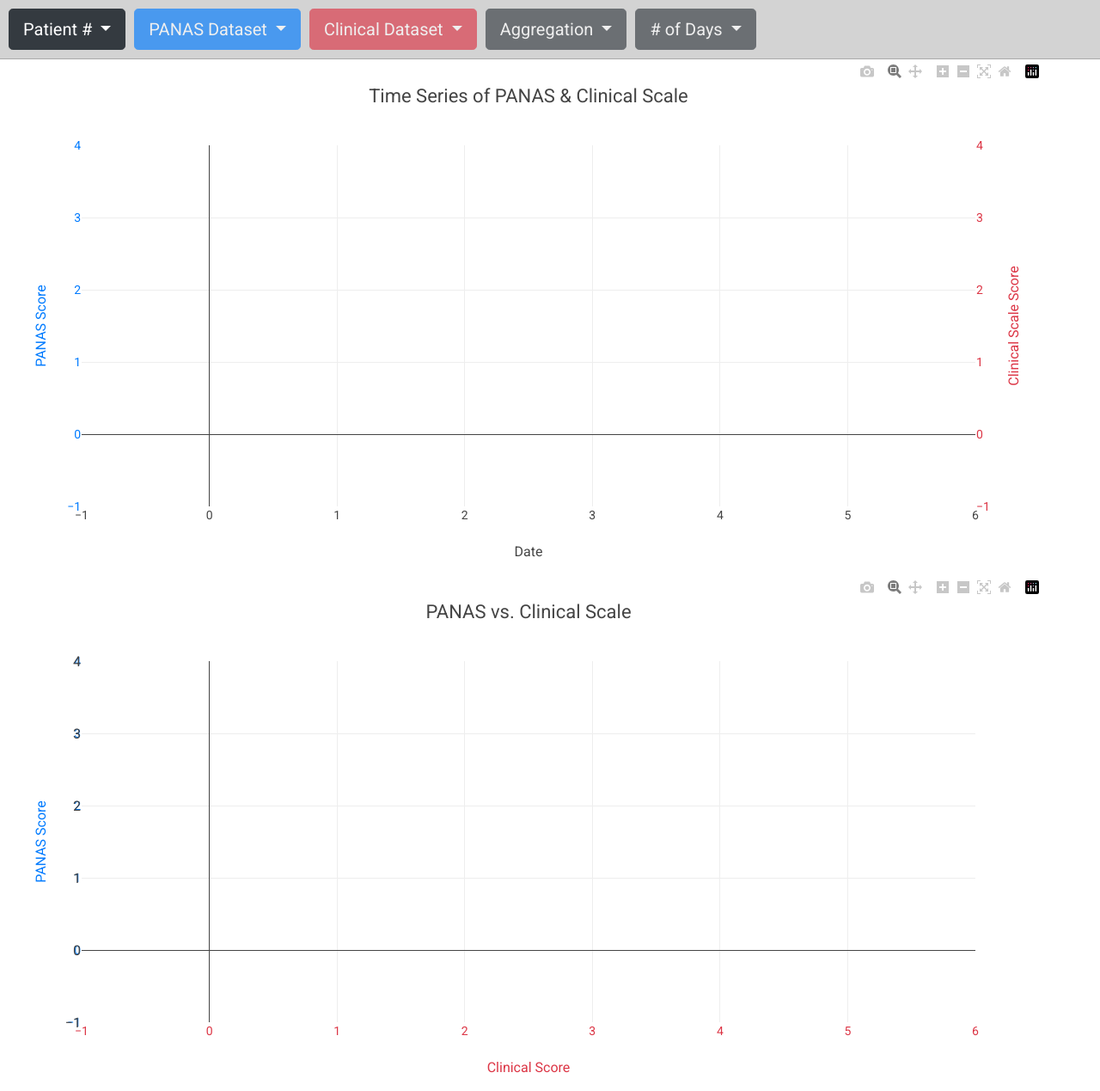
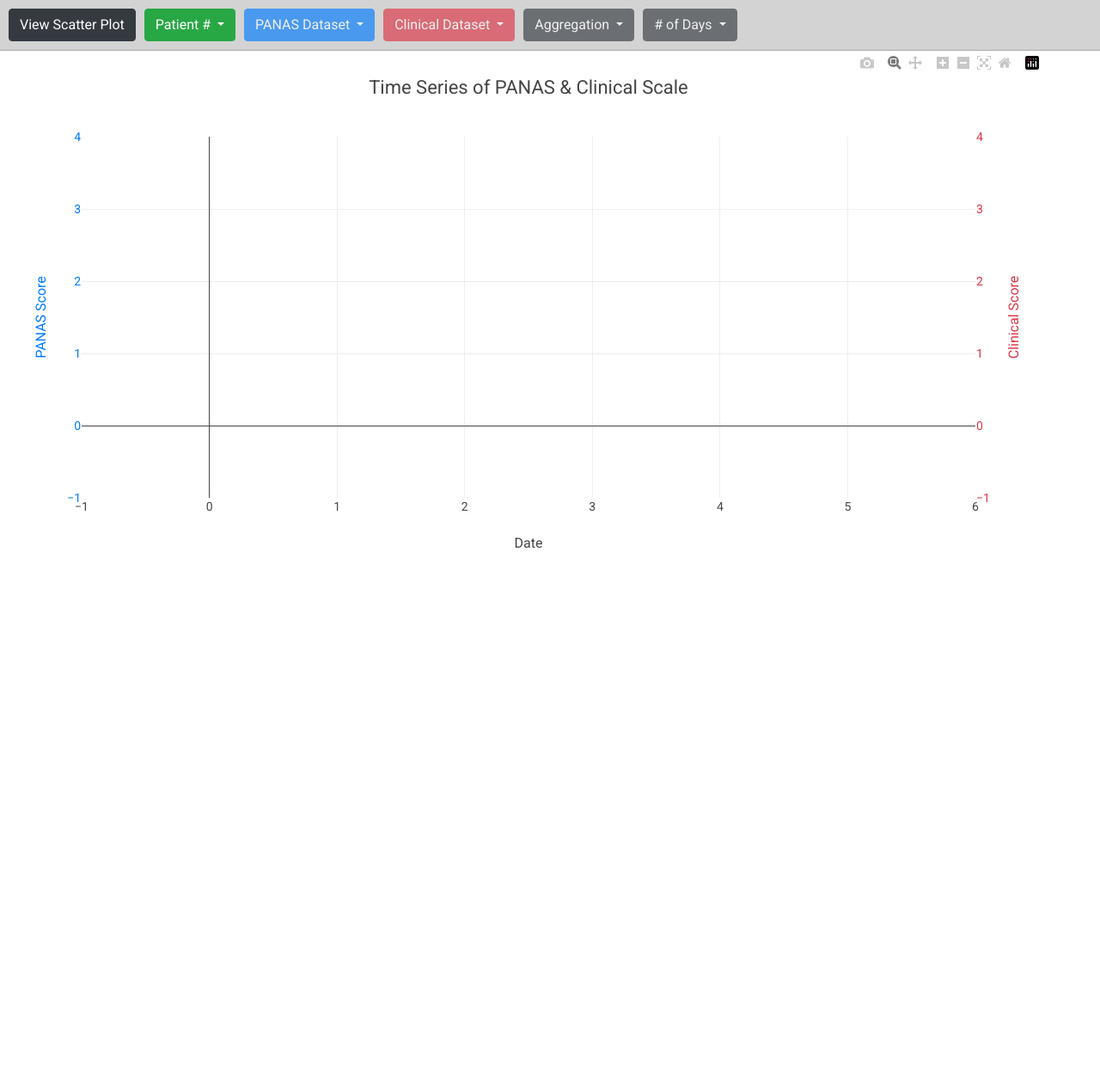
Before and after one commit to freeeal/MGH_viz_platform, a Flask app: page / in a window 1280 px wide. Shown: the whole page at 86% size. After the commit the page ends 638 px from the top, so only its background shows below. Run offline with Flask 2, Linux system fonts and the light colour scheme; some libraries are stand-ins or nearby versions.

Commit message:
add plot toggle button + a few style changes

```diff
--- a/static/css/styles.css
+++ b/static/css/styles.css
@@ -24,3 +24,7 @@ body {
 .new-question-label {
   padding-left: 5px;
 }
+
+#scatterPlot {
+  display: none;
+}
--- a/templates/plots.html
+++ b/templates/plots.html
@@ -3,8 +3,13 @@
 {% block content %}
 
 <div class="row">
+  <div class="dropdown" id="plotToggleButtonDiv">
+    <button class="btn btn-dark btn-md" type="button" id="plotToggleButton" onclick="togglePlot()" aria-haspopup="true" aria-expanded="false">
+      View Scatter Plot
+    </button>
+  </div>
   <div class="dropdown">
-    <button class="btn btn-dark btn-lg dropdown-toggle" type="button" id="patientDropdownMenuButton" data-toggle="dropdown" aria-haspopup="true" aria-expanded="false">
+    <button class="btn btn-success btn-md dropdown-toggle" type="button" id="patientDropdownMenuButton" data-toggle="dropdown" aria-haspopup="true" aria-expanded="false">
       Patient #
     </button>
     <div id="patient" class="dropdown-menu" aria-labelledby="dropdownMenuButton">
@@ -16,7 +21,7 @@
     </div>
   </div>
   <div class="dropdown">
-    <button class="btn btn-primary btn-lg dropdown-toggle disabled" type="button" id="panasDropdownMenuButton" data-toggle="dropdown" aria-haspopup="true" aria-expanded="false">
+    <button class="btn btn-primary btn-md dropdown-toggle disabled" type="button" id="panasDropdownMenuButton" data-toggle="dropdown" aria-haspopup="true" aria-expanded="false">
       PANAS Dataset
     </button>
     <div id="panas" class="dropdown-menu" aria-labelledby="dropdownMenuButton">
@@ -27,7 +32,7 @@
     </div>
   </div>
   <div class="dropdown">
-    <button class="btn btn-danger btn-lg dropdown-toggle disabled" type="button" id="clinicalDropdownMenuButton" data-toggle="dropdown" aria-haspopup="true" aria-expanded="false">
+    <button class="btn btn-danger btn-md dropdown-toggle disabled" type="button" id="clinicalDropdownMenuButton" data-toggle="dropdown" aria-haspopup="true" aria-expanded="false">
       Clinical Dataset
     </button>
     <div id="clinical" class="dropdown-menu" aria-labelledby="dropdownMenuButton">
@@ -43,7 +48,7 @@
     </div>
   </div>
   <div class="dropdown">
-    <button class="btn btn-dark btn-lg dropdown-toggle disabled" type="button" id="aggregationDropdownMenuButton" data-toggle="dropdown" aria-haspopup="true" aria-expanded="false">
+    <button class="btn btn-dark btn-md dropdown-toggle disabled" type="button" id="aggregationDropdownMenuButton" data-toggle="dropdown" aria-haspopup="true" aria-expanded="false">
       Aggregation
     </button>
     <div id="aggregation" class="dropdown-menu" aria-labelledby="dropdownMenuButton">
@@ -55,7 +60,7 @@
     </div>
   </div>
   <div class="dropdown">
-    <button class="btn btn-dark btn-lg dropdown-toggle disabled" type="button" id="numDaysDropdownMenuButton" data-toggle="dropdown" aria-haspopup="true" aria-expanded="false">
+    <button class="btn btn-dark btn-md dropdown-toggle disabled" type="button" id="numDaysDropdownMenuButton" data-toggle="dropdown" aria-haspopup="true" aria-expanded="false">
       # of Days
     </button>
     <div id="days" class="dropdown-menu" aria-labelledby="dropdownMenuButton">
@@ -583,7 +588,7 @@
       tickfont: {color: '#007bff', size: 14},
     },
     yaxis2: {
-      title: 'Clinical Scale Score',
+      title: 'Clinical Score',
       titlefont: {color: '#dc3545', size: 16},
       tickfont: {color: '#dc3545', size: 14},
       overlaying: 'y',
@@ -613,8 +618,26 @@
 
   Plotly.newPlot('timeSeries', data, timeSeriesLayout);
 
+  // Function to toggle between time series and scatter plots
+  // also, changes button html
+  function togglePlot() {
+      let timeSeriesPlotEl = document.getElementById("timeSeries");
+      let scatterPlotEl = document.getElementById("scatterPlot");
+      let plotToggleButtonEl = document.getElementById("plotToggleButton");
+
+      if (scatterPlotEl.style.display === "none") {
+          scatterPlotEl.style.display = "block";
+          timeSeriesPlotEl.style.display = "none";
+          plotToggleButtonEl.innerHTML = "View Time Series";
+      } else {
+          scatterPlotEl.style.display = "none";
+          timeSeriesPlotEl.style.display = "block";
+          plotToggleButtonEl.innerHTML = "View Scatter Plot";
+      }
+  }
+
   let scatterPlotLayout = {
-    title:'PANAS vs. Clinical Scale',
+    title:'PANAS vs. Clinical Score',
     xaxis: {
       title: 'Clinical Score',
       titlefont: {color: '#dc3545', size: 16},
@@ -641,8 +664,7 @@
     },
   };
 
-  Plotly.newPlot('scatterPlot', data, scatterPlotLayout);
-
+  Plotly.newPlot('scatterPlot', [], scatterPlotLayout);
 
 </script>
 
```
